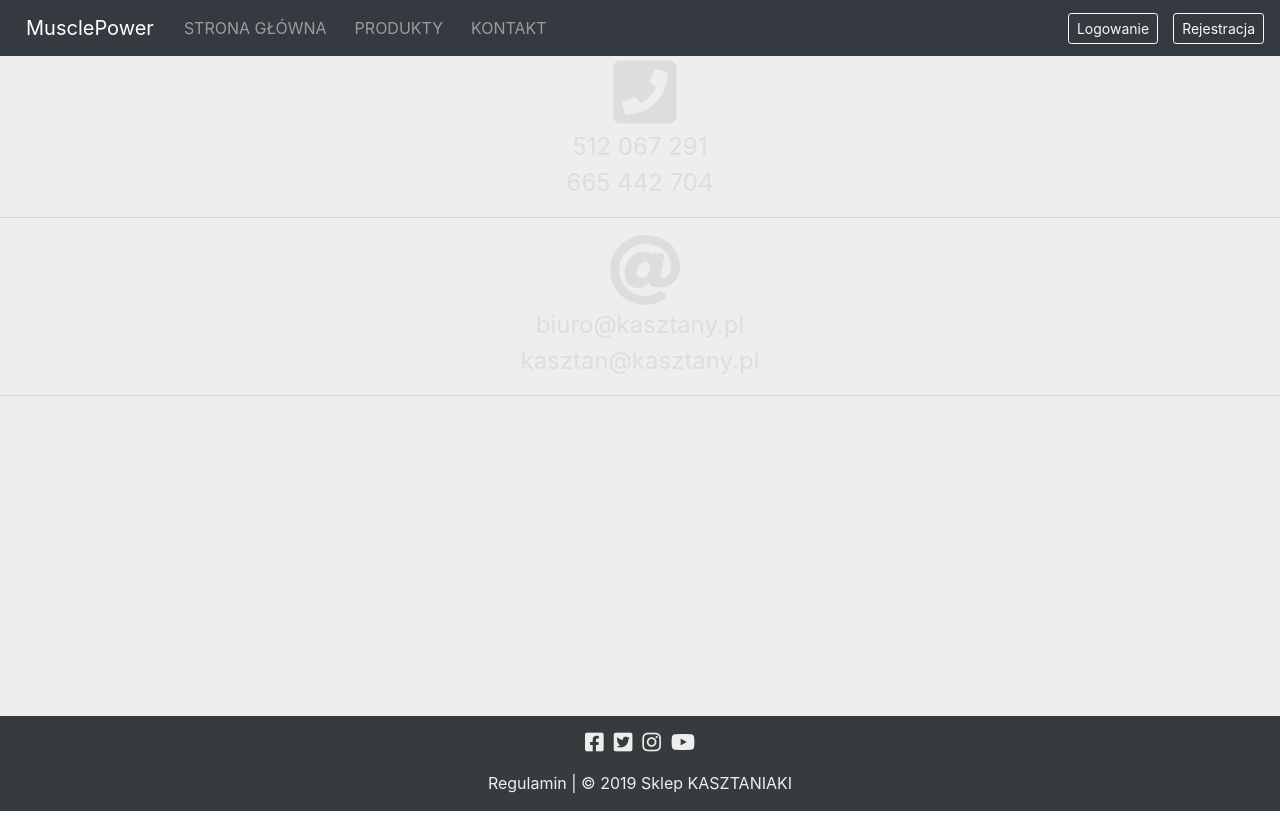
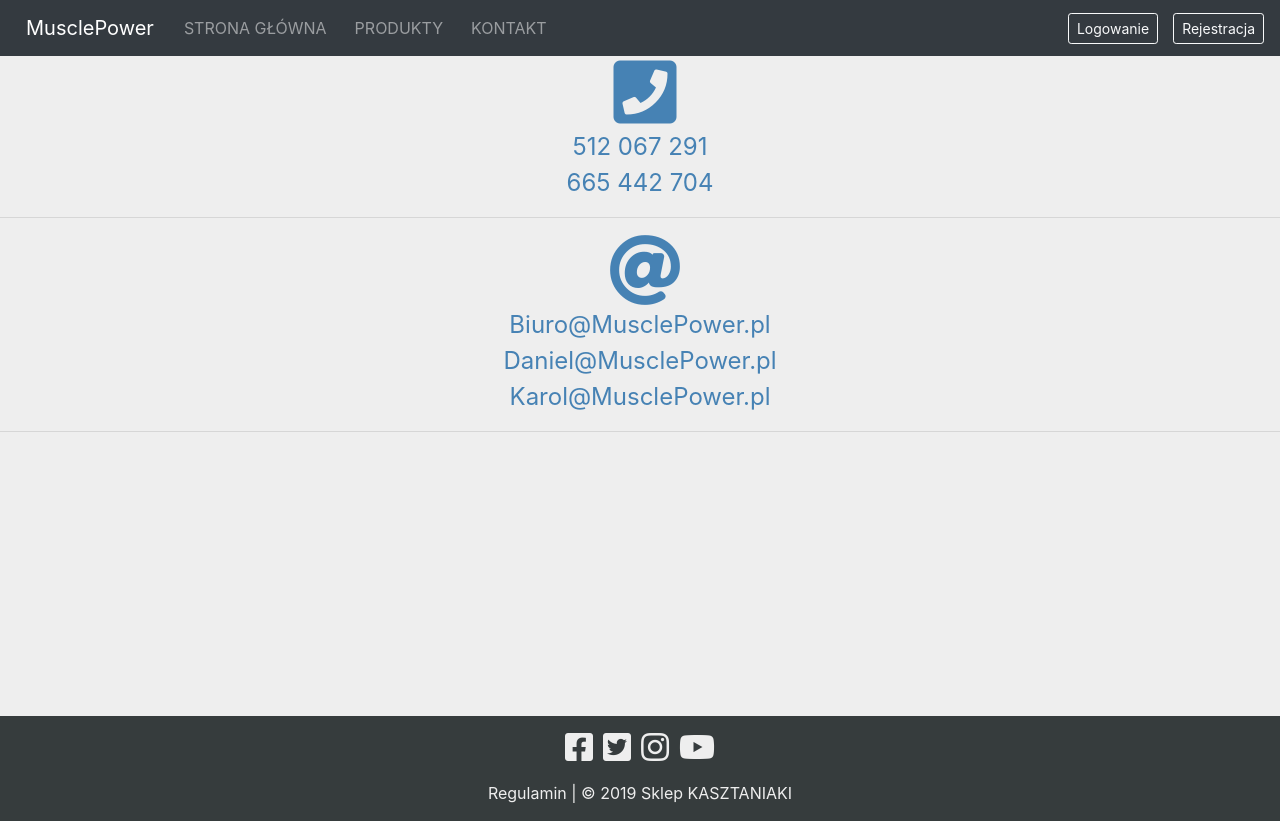
Before and after one commit to Sensei14/ProjektAI, a React (Create React App) app: page /contact in a window 1280 px wide. Built offline with nearby package versions, Linux system fonts and the light colour scheme.

Commit message:
Footer and Contact Page update

```diff
--- a/src/layouts/Footer.js
+++ b/src/layouts/Footer.js
@@ -4,12 +4,12 @@
   return (
     <div className="footer">
       <div>
-        <i className="fab fa-facebook-square fa-lg" />
+        <i className="fab fa-facebook-square fa-2x" />
 
-        <i className="fab fa-twitter-square fa-lg" />
+        <i className="fab fa-twitter-square fa-2x" />
 
-        <i className="fab fa-instagram fa-lg" />
-        <i className="fab fa-youtube fa-lg" />
+        <i className="fab fa-instagram fa-2x" />
+        <i className="fab fa-youtube fa-2x" />
       </div>
       <div className="footer-copyright py-3">
         Regulamin | © 2019 Sklep KASZTANIAKI
--- a/src/pages/ContactPage.js
+++ b/src/pages/ContactPage.js
@@ -14,8 +14,9 @@
       <div>
         <span>
           <i className="fas fa-at fa-3x" />
-          <br /> biuro@kasztany.pl
-          <br /> kasztan@kasztany.pl
+          <br /> Biuro@MusclePower.pl
+          <br /> Daniel@MusclePower.pl
+          <br /> Karol@MusclePower.pl
         </span>
         <hr />
       </div>
--- a/src/styles/contactpage.css
+++ b/src/styles/contactpage.css
@@ -1,4 +1,4 @@
 .contact span {
-  color: #ddd;
+  color: steelblue;
   font-size: 24px;
 }
```
